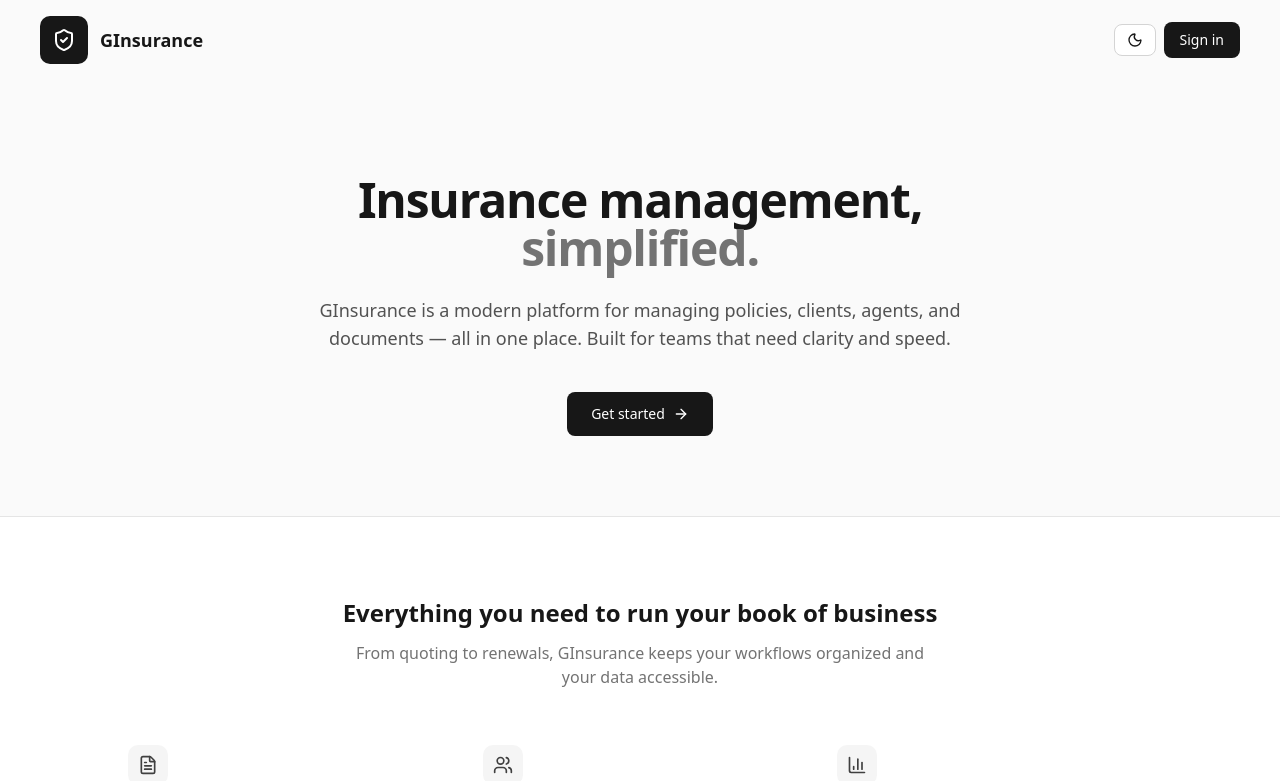
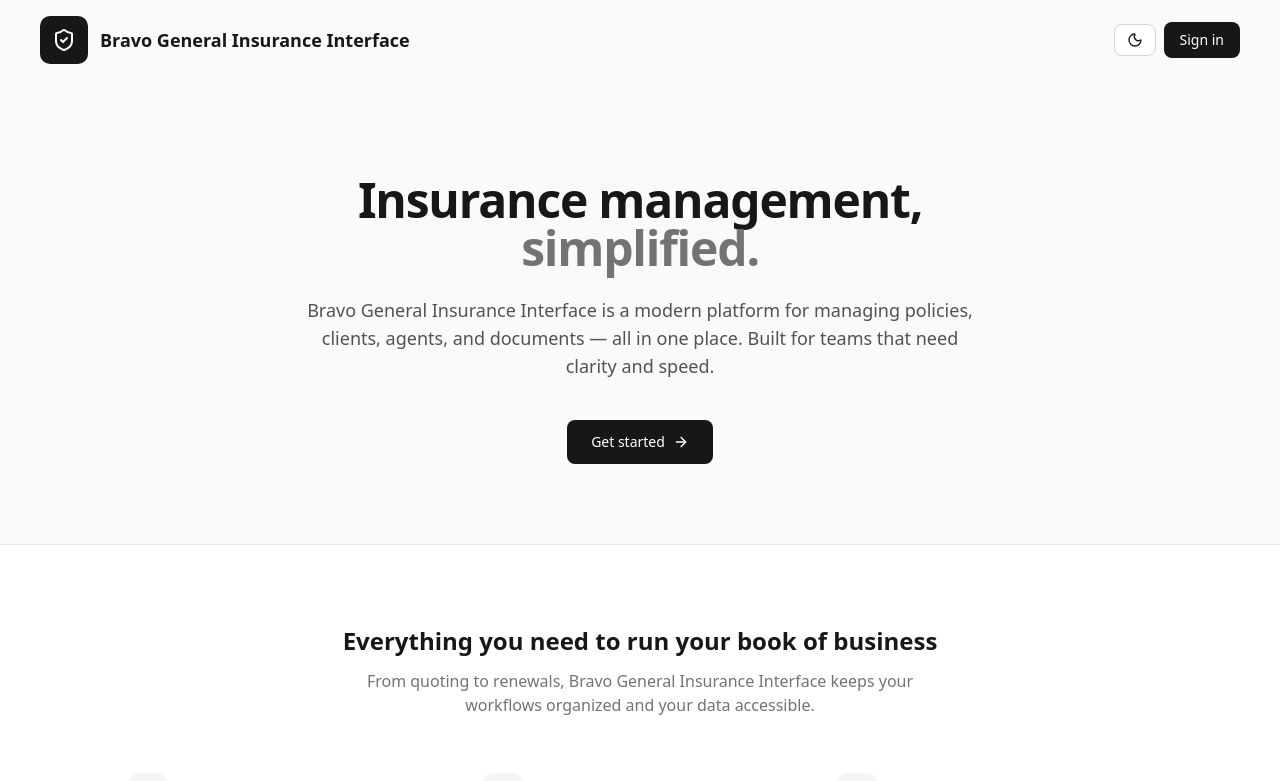
Before and after one commit to neilcure/insurance-platform, a Next.js app: page / in a window 1280 px wide. Shown: the top 781 px of the page. Built offline with nearby package versions, Linux system fonts and the light colour scheme; no server answers; the database is empty.

Commit message:
SEO logo setup

```diff
--- a/app/(dashboard)/admin/landing-page/page.tsx
+++ b/app/(dashboard)/admin/landing-page/page.tsx
@@ -9,12 +9,6 @@ import { Separator } from "@/components/ui/separator";
 import { toast } from "sonner";
 import { Loader2, Moon, Plus, Save, Sun, Trash2, Upload, X } from "lucide-react";
 import type { LandingPageSettings } from "@/app/api/admin/landing-page/route";
-
-const DEFAULT_CARDS = [
-  { title: "Policy Management", description: "Create, track, and manage policies across every line of business with configurable workflows." },
-  { title: "Client & Agent Portal", description: "Keep client records, agent assignments, and communication history in one central hub." },
-  { title: "Documents & Reporting", description: "Generate policy documents from templates and get visibility into your portfolio at a glance." },
-];
 
 type LogoVariant = "light" | "dark";
 
@@ -259,7 +253,7 @@ export default function LandingPageSettingsPage() {
           </div>
           <div className="grid gap-1.5">
             <Label>Footer company name</Label>
-            <Input value={form.footerName} onChange={(e) => set("footerName", e.target.value)} placeholder="e.g. GInsurance" />
+            <Input value={form.footerName} onChange={(e) => set("footerName", e.target.value)} placeholder="e.g. Bravo General Insurance Interface" />
           </div>
         </CardContent>
       </Card>
--- a/app/api/admin/landing-page/route.ts
+++ b/app/api/admin/landing-page/route.ts
@@ -55,15 +55,15 @@ export type LandingPageSettings = {
 export const DEFAULT_LANDING: LandingPageSettings = {
   logoUrl: "",
   logoUrlDark: "",
-  brandName: "GInsurance",
+  brandName: "Bravo General Insurance Interface",
   heroHeading: "Insurance management,",
   heroHeadingAccent: "simplified.",
   heroDescription:
-    "GInsurance is a modern platform for managing policies, clients, agents, and documents — all in one place. Built for teams that need clarity and speed.",
+    "Bravo General Insurance Interface is a modern platform for managing policies, clients, agents, and documents — all in one place. Built for teams that need clarity and speed.",
   heroCta: "Get started",
   featuresHeading: "Everything you need to run your book of business",
   featuresSubheading:
-    "From quoting to renewals, GInsurance keeps your workflows organized and your data accessible.",
+    "From quoting to renewals, Bravo General Insurance Interface keeps your workflows organized and your data accessible.",
   featureCards: [
     {
       title: "Policy Management",
@@ -92,7 +92,7 @@ export const DEFAULT_LANDING: LandingPageSettings = {
   ctaHeading: "Ready to get started?",
   ctaSubheading:
     "Sign in to your account or contact your administrator for access.",
-  footerName: "GInsurance",
+  footerName: "Bravo General Insurance Interface",
 };
 
 export async function GET() {
--- a/app/api/admin/users/[id]/setup-link/route.ts
+++ b/app/api/admin/users/[id]/setup-link/route.ts
@@ -64,7 +64,7 @@ export async function POST(request: NextRequest, context: { params: Promise<{ id
 
     const emailResult = await sendEmail({
       to: user.email,
-      subject: "Set up your GInsurance account",
+      subject: "Set up your Bravo General Insurance Interface account",
       html: `<p>Hello${user.name ? ` ${user.name}` : ""},</p>
 <p>Your account is ready. Click the link below to set your password and activate your account:</p>
 <p><a href="${setupLink}">${setupLink}</a></p>
--- a/app/api/admin/users/route.ts
+++ b/app/api/admin/users/route.ts
@@ -247,7 +247,7 @@ export async function POST(request: Request) {
     // Send invite email (best-effort)
     const emailResult = await sendEmail({
       to: createdUser.email,
-      subject: "You're invited to GInsurance Platform",
+      subject: "You're invited to Bravo General Insurance Interface",
       html: `<p>Hello${createdUser.name ? ` ${createdUser.name}` : ""},</p>
 <p>You have been invited to join the platform. Click the link below to set your password and activate your account:</p>
 <p><a href="${inviteLink}">${inviteLink}</a></p>
--- a/app/layout.tsx
+++ b/app/layout.tsx
@@ -5,28 +5,30 @@ import { ThemeProvider } from "@/components/ui/theme-provider";
 import { AuthSessionProvider } from "@/components/auth/session-provider";
 import { GlobalDialogHost } from "@/components/ui/global-dialogs";
 
+const SITE_NAME = "Bravo General Insurance Interface";
+
 export const metadata: Metadata = {
   title: {
-    default: "GInsurance Platform | Insurance Management Made Simple",
-    template: "%s | GInsurance",
+    default: `${SITE_NAME} | Insurance Management Made Simple`,
+    template: `%s | ${SITE_NAME}`,
   },
   description:
-    "Streamline your insurance operations with GInsurance — manage policies, clients, agents, and documents all in one modern platform.",
+    "Bravo General Insurance Interface — manage policies, clients, agents, and documents — all in one place.",
   metadataBase: new URL("https://bravogi.com"),
   openGraph: {
-    title: "GInsurance Platform",
+    title: `${SITE_NAME} | Insurance Management Made Simple`,
     description:
-      "Streamline your insurance operations with GInsurance — manage policies, clients, agents, and documents all in one modern platform.",
+      "Bravo General Insurance Interface — manage policies, clients, agents, and documents — all in one place.",
     url: "https://bravogi.com",
-    siteName: "GInsurance",
+    siteName: SITE_NAME,
     locale: "en_US",
     type: "website",
   },
   twitter: {
     card: "summary_large_image",
-    title: "GInsurance Platform",
+    title: `${SITE_NAME} | Insurance Management Made Simple`,
     description:
-      "Streamline your insurance operations with GInsurance — manage policies, clients, agents, and documents all in one modern platform.",
+      "Bravo General Insurance Interface — manage policies, clients, agents, and documents — all in one place.",
   },
   robots: {
     index: true,
--- a/components/home/home-actions.tsx
+++ b/components/home/home-actions.tsx
@@ -1,4 +1,3 @@
-/* eslint-disable @next/next/no-img-element */
 "use client";
 
 import * as React from "react";
@@ -42,8 +41,8 @@ export default function HomeActions({
       const data = (await res.json()) as DemoCreds;
       setCreds(data);
       toast.success("Demo data ready");
-    } catch (err: any) {
-      toast.error(err?.message ?? "Seed failed");
+    } catch (err: unknown) {
+      toast.error(err instanceof Error ? err.message : "Seed failed");
     } finally {
       setLoading(false);
     }
--- a/lib/import/excel.ts
+++ b/lib/import/excel.ts
@@ -290,7 +290,7 @@ function buildLabelNote(f: ImportFieldDef): ExcelJS.Comment {
 /** Generates the import template workbook for a flow. */
 export async function buildImportTemplate(schema: ImportFlowSchema): Promise<Buffer> {
   const wb = new ExcelJS.Workbook();
-  wb.creator = "GInsurance Platform";
+  wb.creator = "Bravo General Insurance Interface";
   wb.created = new Date();
 
   // Build the column layout, package-by-package, in step order.
```
Also changed, not shown: app/icon.png (added).
